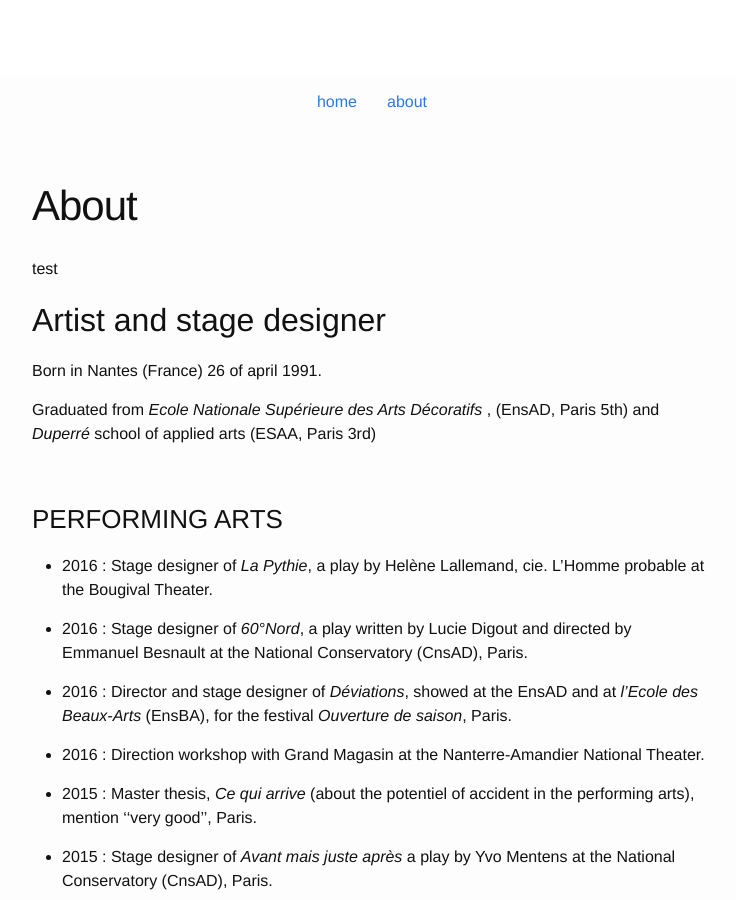
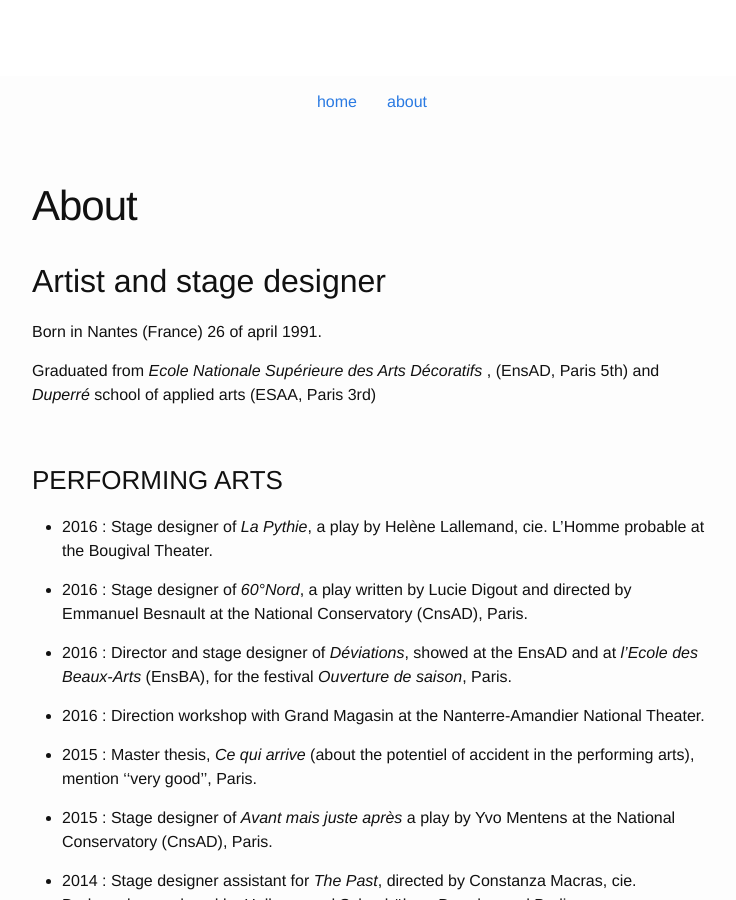
Before and after one commit to louiseds/louiseds.github.io, a Jekyll site: the page built from about.md, in a window 1280 px wide and 900 px high, scrolled down 308 px. Shown: the whole window, without its empty margins (268-1004 px from the left). Built offline with Jekyll 4.4.1, drawn with Linux system fonts in a browser that asks for light colours.

Commit message:
Updated about.md

```diff
--- a/about.md
+++ b/about.md
@@ -1,11 +1,9 @@
 ---
 title: About
-permalink: "/about/"
+permalink: /about/
 layout: page
+published: true
 ---
-
-test
-
 ## Artist and stage designer
 
 Born in Nantes (France) 26 of april 1991.
```
